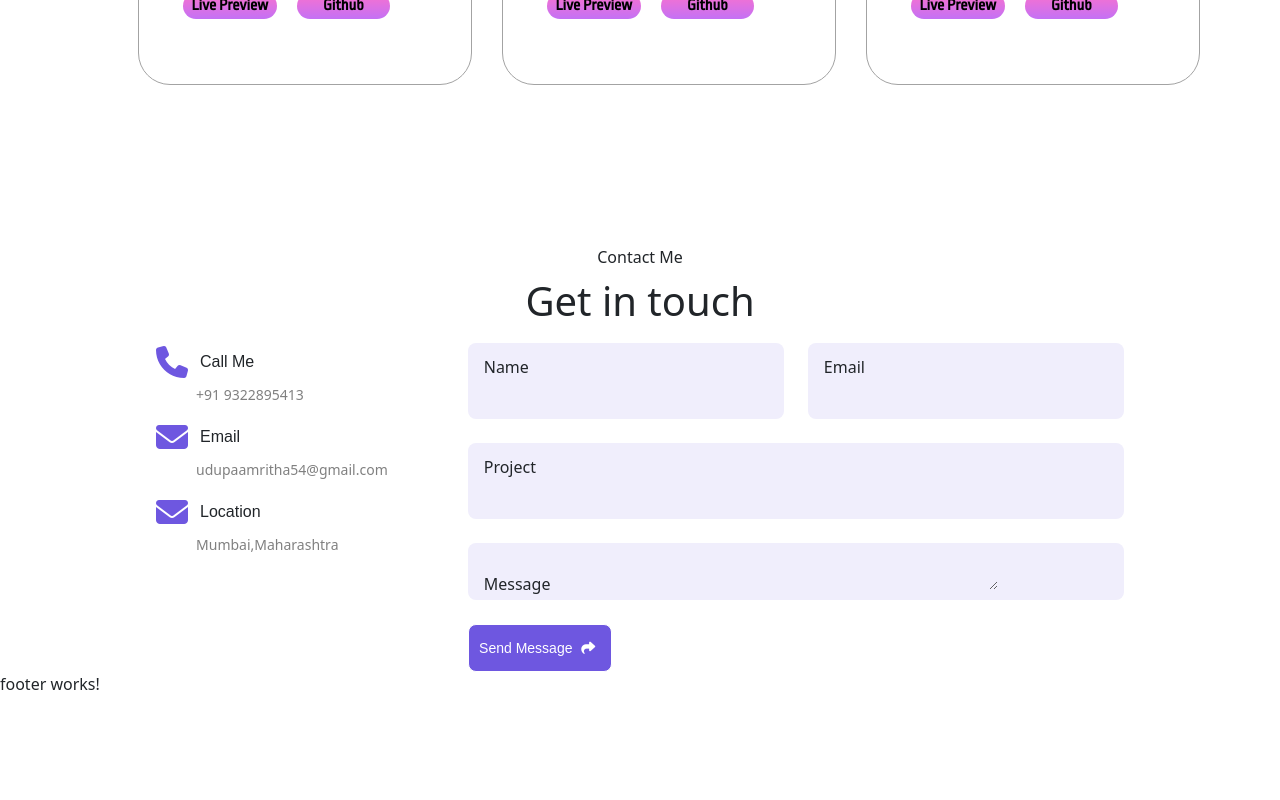
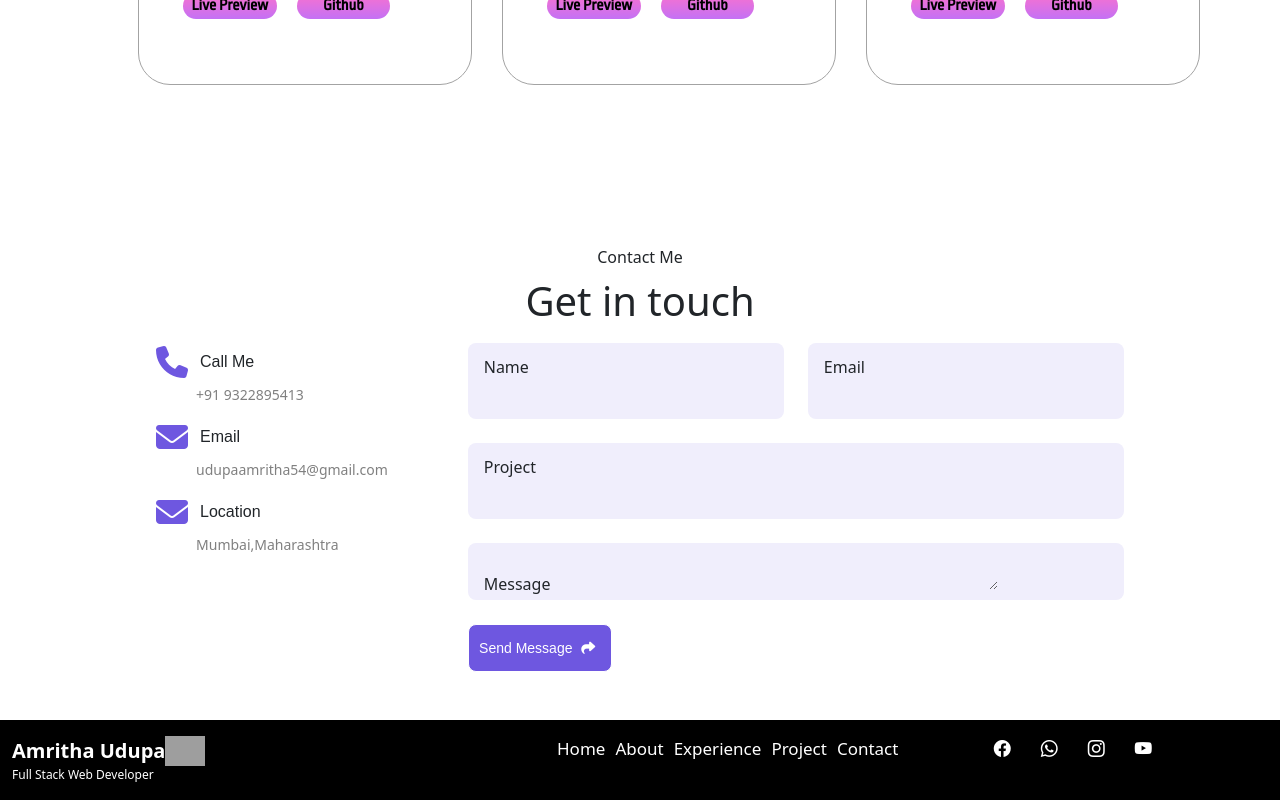
Before and after one commit to AmrithaUdupa/Portfolio, an Angular app in the folder portfolio/: page /experience in a window 1280 px wide. Shown: the part 3071-3871 px from the top of the page. Before the commit the page ends 3783 px from the top, so only its background shows below. Built offline with nearby package versions, Linux system fonts and the light colour scheme; grey boxes are pictures that could not be loaded; a web font is replaced by a local one.

Commit message:
Designed Footer page

```diff
--- a/portfolio/src/app/pages/project/project.component.css
+++ b/portfolio/src/app/pages/project/project.component.css
@@ -24,9 +24,10 @@
     display: flex;
     justify-content: space-between; /* Distribute space evenly between buttons */
     align-items: center;
-    width: 50%; /* Adjust width as needed to control spacing */
+    width: 40%; /* Adjust width as needed to control spacing */
     margin: 0 auto; /* Center the container within the parent */
     margin-top:4%;
+
   }
 
   .buttons button {
--- a/portfolio/src/app/sharepage/footer/footer.component.css
+++ b/portfolio/src/app/sharepage/footer/footer.component.css
@@ -0,0 +1,35 @@
+.footer {
+    overflow: hidden;
+    position: sticky;
+    top: 100%;
+    background-color: #000;
+    height: 80px;
+  }
+
+  h1 {
+    font-weight: bold;
+    color: #fff;
+    font-size: 20px;
+  }
+  p {
+    color: #fff;
+    font-size: 12px;
+  }
+  a {
+    color: #fff;
+    text-decoration: none;
+    padding: 5px;
+    font-size: 17px;
+  }
+  .nav-links-container {
+    margin-left: -100px;
+  }
+  a:hover {
+    color: var(--primary-color);
+  }
+  i {
+    padding: 0px 10px;
+  }
+  img {
+    height: 30px;
+  }
--- a/portfolio/src/app/sharepage/footer/footer.component.html
+++ b/portfolio/src/app/sharepage/footer/footer.component.html
@@ -1 +1,32 @@
-<p>footer works!</p>
+<div class="container-fluid footer mt-5">
+    <div class="row">
+      <div class="col-lg-6 mt-3 mb-3 d-flex align-items-center">
+        <div class="d-flex flex-column">
+          <div class="d-flex align-items-center">
+            <h1 class="mb-0">Amritha Udupa</h1>
+            <img
+              src="https://i.pinimg.com/originals/bd/b8/d9/bdb8d9ba46a681ff5ac1b5e9400234a3.jpg"
+              class="img-fluid ml-3"
+              style="max-width: 300px;"
+            />
+          </div>
+          <p>Full Stack Web Developer</p>
+        </div>
+      </div>
+
+      <div class="col-lg-4 mt-3 mb-3 nav-links-container">
+        <a routerLink="/home" fragment="home" (click)="scrollTo('home')">Home</a>
+        <a routerLink="/about" fragment="about" (click)="scrollTo('about')">About</a>
+        <a routerLink="/experience" fragment="experience" (click)="scrollTo('experience')">Experience</a>
+        <a routerLink="/project" fragment="project" (click)="scrollTo('project')">Project</a>
+        <a routerLink="/contact" fragment="contact" (click)="scrollTo('contact')">Contact</a>
+      </div>
+
+      <div class="col-lg-2 mt-3 mb-3">
+        <a href="#" target="_blank"><i class="bi bi-facebook"></i></a>
+        <a href="#" target="_blank"><i class="bi bi-whatsapp"></i></a>
+        <a href="#" target="_blank"><i class="bi bi-instagram"></i></a>
+        <a href="#" target="_blank"><i class="bi bi-youtube"></i></a>
+      </div>
+    </div>
+  </div>
--- a/portfolio/src/app/sharepage/footer/footer.component.ts
+++ b/portfolio/src/app/sharepage/footer/footer.component.ts
@@ -1,4 +1,6 @@
 import { Component } from '@angular/core';
+import { Router } from '@angular/router';
+import { ScrollService } from '../../shared/scroll.service';
 
 @Component({
   selector: 'app-footer',
@@ -6,5 +8,11 @@ import { Component } from '@angular/core';
   styleUrl: './footer.component.css'
 })
 export class FooterComponent {
+  constructor(private scrollService: ScrollService, private router: Router) {}
 
+  scrollTo(section: string) {
+    this.router.navigate([], { fragment: section }).then(() => {
+      this.scrollService.scrollToSection(section);
+    });
+  }
 }
```
Also changed, not shown: portfolio/src/assets/images/webdeveloper.jpg (added).
